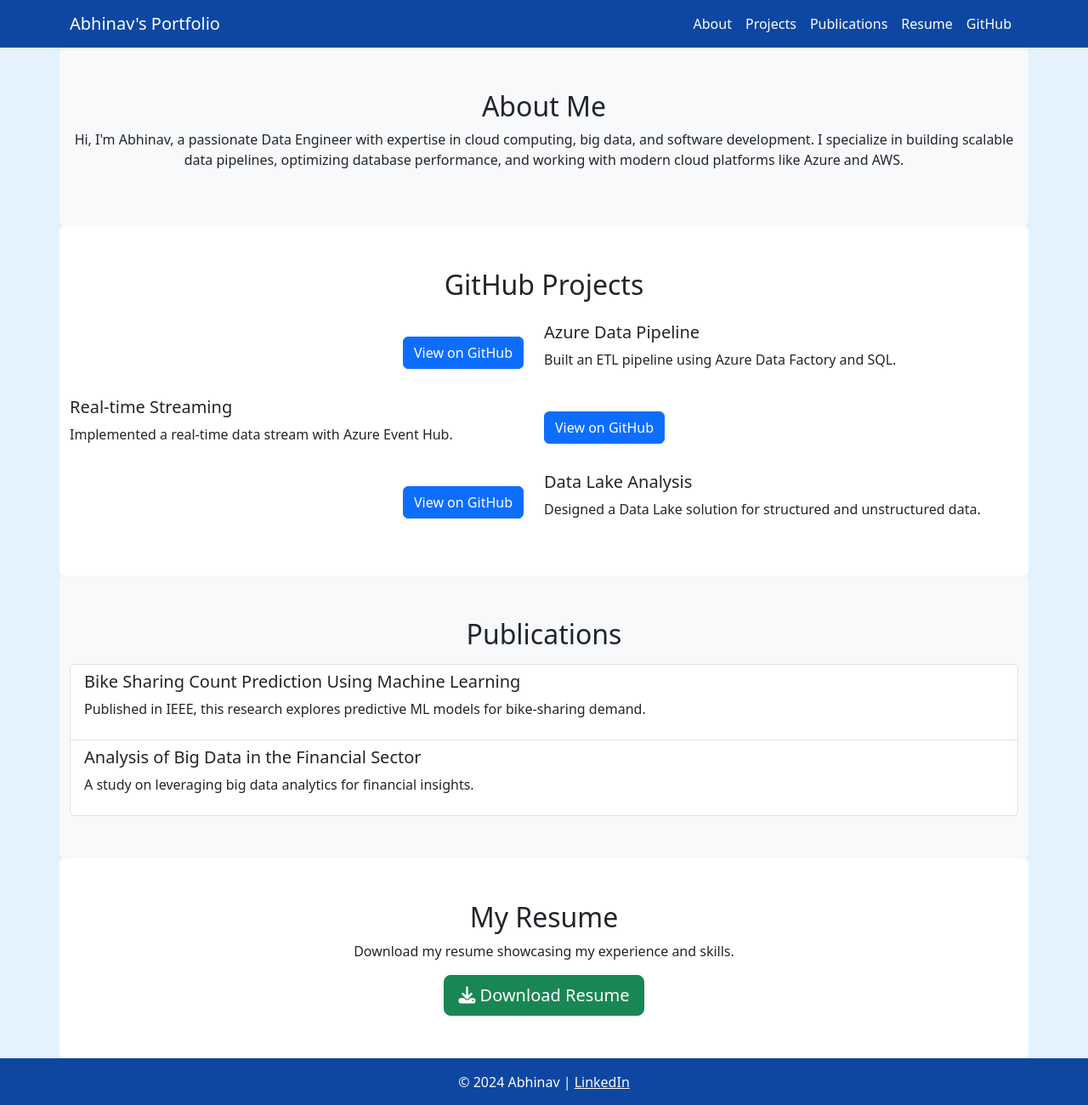
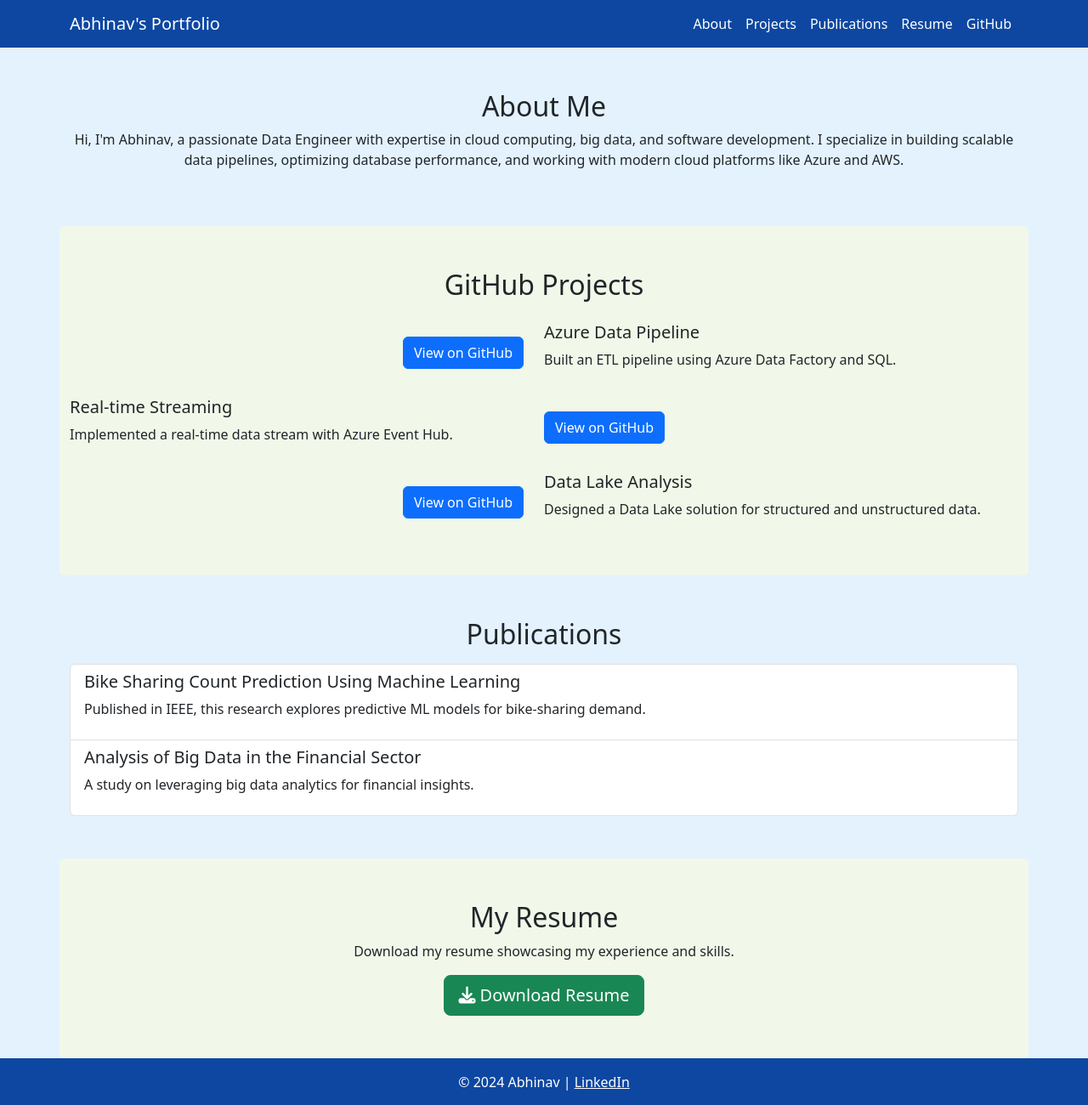
Before and after one commit to AbhinavC12/portfolio, a plain HTML site: page index.html in a window 1280 px wide. Shown: the whole page at 85% size. Drawn offline with nearby package versions, Linux system fonts and the light colour scheme.

Commit message:
Update index.html

```diff
--- a/index.html
+++ b/index.html
@@ -14,6 +14,8 @@
         .navbar { background-color: #0d47a1 !important; }
         .navbar-dark .navbar-brand, .navbar-dark .nav-link { color: #ffffff !important; }
         footer { background-color: #0d47a1; }
+        .bg-alt { background-color: #f1f8e9; }
+        .bg-main { background-color: #e3f2fd; }
     </style>
 </head>
 <body>
@@ -38,13 +40,13 @@
     </nav>
 
     <!-- Professional Intro Section -->
-    <section id="about" class="container text-center bg-light rounded">
+    <section id="about" class="container text-center bg-main rounded">
         <h2>About Me</h2>
         <p>Hi, I'm Abhinav, a passionate Data Engineer with expertise in cloud computing, big data, and software development. I specialize in building scalable data pipelines, optimizing database performance, and working with modern cloud platforms like Azure and AWS.</p>
     </section>
 
     <!-- Projects Section -->
-    <section id="projects" class="container bg-white rounded">
+    <section id="projects" class="container bg-alt rounded">
         <h2 class="text-center">GitHub Projects</h2>
         <div class="row mt-4">
             <div class="row align-items-center">
@@ -78,7 +80,7 @@
     </section>
 
     <!-- Publications Section -->
-    <section id="publications" class="container bg-light rounded">
+    <section id="publications" class="container bg-main rounded">
         <h2 class="text-center">Publications</h2>
         <ul class="list-group mt-3">
             <li class="list-group-item">
@@ -93,7 +95,7 @@
     </section>
 
     <!-- Resume Section -->
-    <section id="resume" class="container text-center bg-white rounded">
+    <section id="resume" class="container text-center bg-alt rounded">
         <h2>My Resume</h2>
         <p>Download my resume showcasing my experience and skills.</p>
         <a href="https://yourwebsite.com/resume.pdf" class="btn btn-lg btn-success" target="_blank">
```
